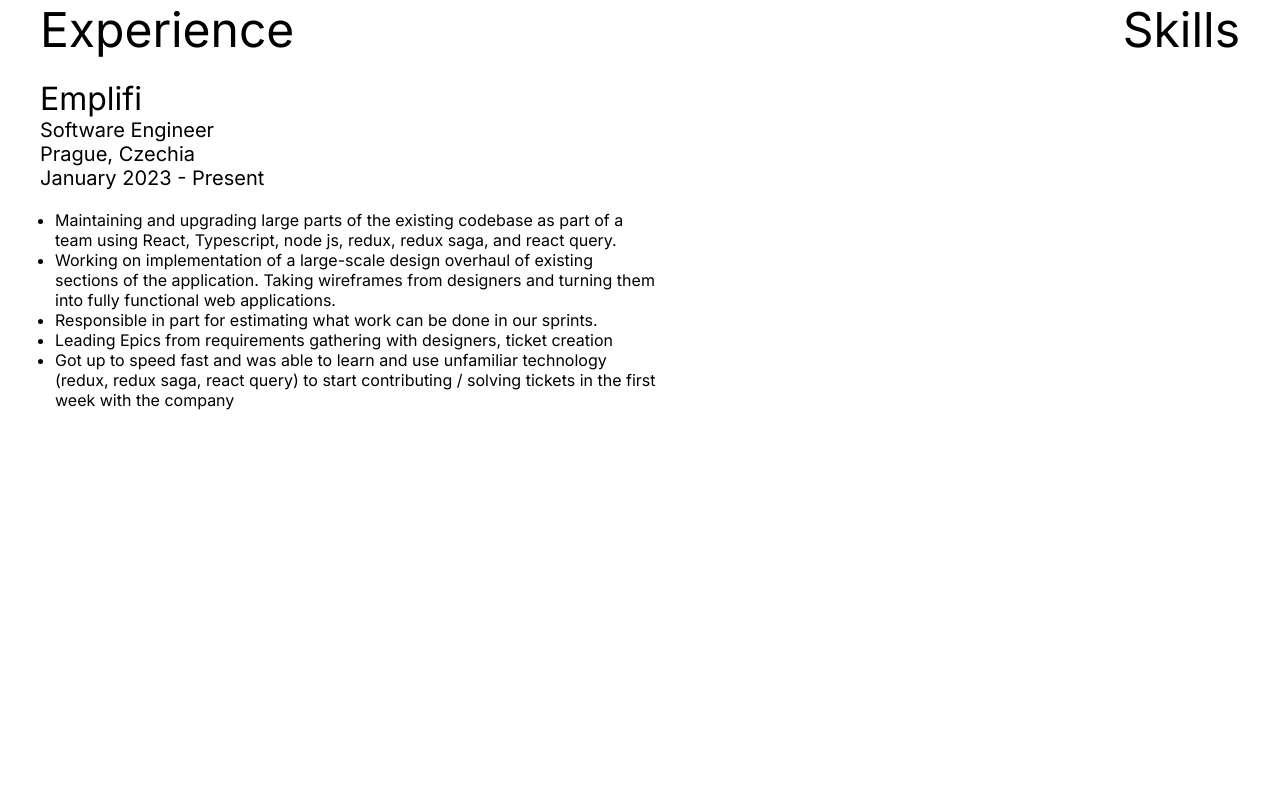
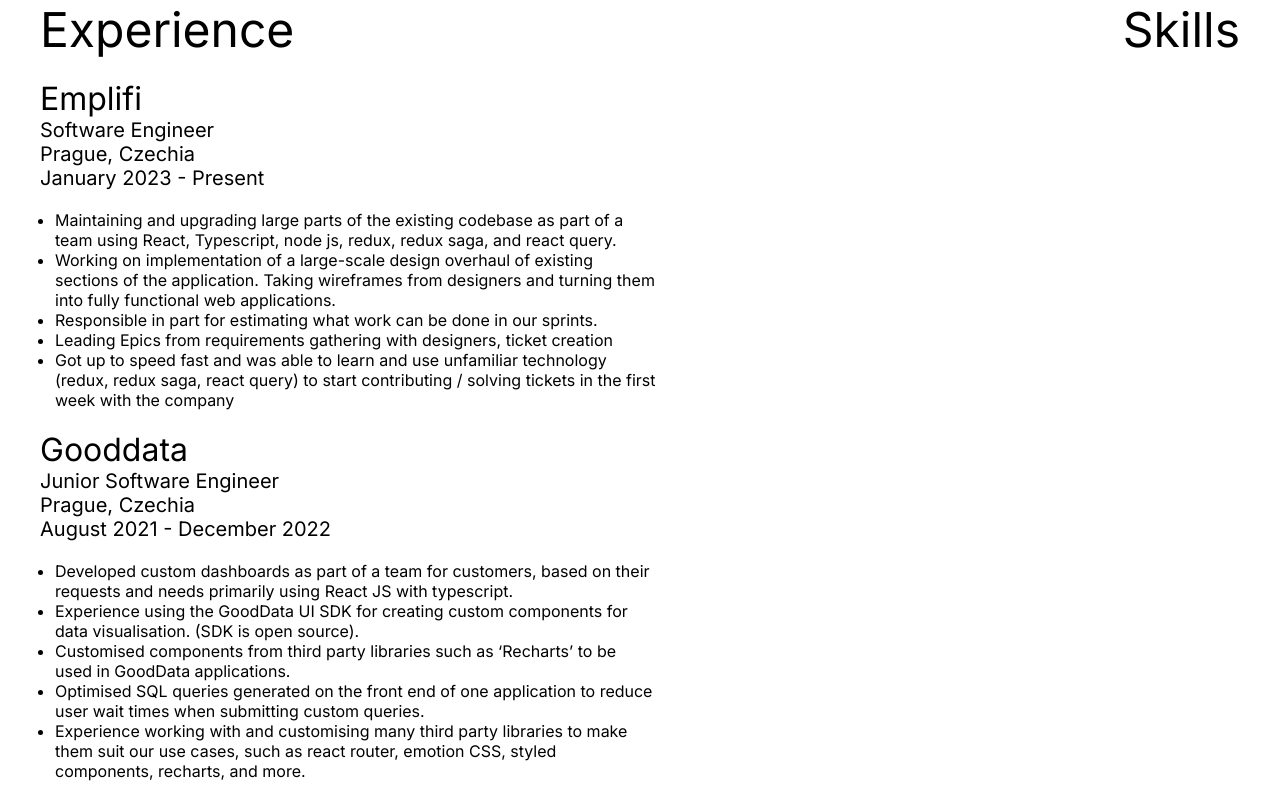
Before and after one commit to Burkes321/burkes-cv, a Next.js app: page / in a window 1280 px wide. Shown: the part 358-1158 px from the top of the page. Built offline with nearby package versions, Linux system fonts and the light colour scheme.

Commit message:
gooddata experience

```diff
--- a/src/app/page.tsx
+++ b/src/app/page.tsx
@@ -44,20 +44,20 @@ const Home = () => (
     </div>
     <div className={css.mainContentContainer}>
       <div className={css.experienceContainer}>
+        <div>
           <h2 className={css.experienceTitle}>Experience</h2>
           <h3 className={css.experienceSectionHeader}>Emplifi</h3>
-        {/* TODO: want to put a company logo on each */}
+          {/* TODO: want to put a company logo */}
           <p className={css.experienceMeta}>
             Software Engineer <br />
             Prague, Czechia <br />
             January 2023 - Present
           </p>
-
           <ul className={css.experienceInfo}>
             <li>
               Maintaining and upgrading large parts of the existing codebase as
-            part of a team using React, Typescript, node js, redux, redux saga,
-            and react query.
+              part of a team using React, Typescript, node js, redux, redux
+              saga, and react query.
             </li>
             <li>
               Working on implementation of a large-scale design overhaul of
@@ -74,10 +74,46 @@ const Home = () => (
             </li>
             <li>
               Got up to speed fast and was able to learn and use unfamiliar
-            technology (redux, redux saga, react query) to start contributing /
-            solving tickets in the first week with the company
+              technology (redux, redux saga, react query) to start contributing
+              / solving tickets in the first week with the company
             </li>
           </ul>
+        </div>
+
+        <div>
+          <h3 className={css.experienceSectionHeader}>Gooddata</h3>
+          {/* TODO: want to put a company logo */}
+          <p className={css.experienceMeta}>
+            Junior Software Engineer <br />
+            Prague, Czechia <br />
+            August 2021 - December 2022
+          </p>
+          <ul className={css.experienceInfo}>
+            <li>
+              Developed custom dashboards as part of a team for customers, based
+              on their requests and needs primarily using React JS with
+              typescript.
+            </li>
+            <li>
+              Experience using the GoodData UI SDK for creating custom
+              components for data visualisation. (SDK is open source).
+            </li>
+            <li>
+              Customised components from third party libraries such as
+              ‘Recharts’ to be used in GoodData applications.
+            </li>
+            <li>
+              Optimised SQL queries generated on the front end of one
+              application to reduce user wait times when submitting custom
+              queries.
+            </li>
+            <li>
+              Experience working with and customising many third party libraries
+              to make them suit our use cases, such as react router, emotion
+              CSS, styled components, recharts, and more.
+            </li>
+          </ul>
+        </div>
       </div>
       <div>
         <h2 className={css.skillsTitle}>Skills</h2>
--- a/src/components/HeaderLinkWithImage.tsx
+++ b/src/components/HeaderLinkWithImage.tsx
@@ -11,6 +11,7 @@ type Props = {
 };
 
 export const HeaderLinkWithImage = ({ href, image, text, alt }: Props) => (
+  // TODO: add some background on hover to show it is a link
   <Link href={href} className={css.link}>
     <Image src={image} alt={alt} width={32} height={32} />
     <p className={css.text}>{text}</p>
```
Lines whose indentation alone changed are shown as unchanged.
